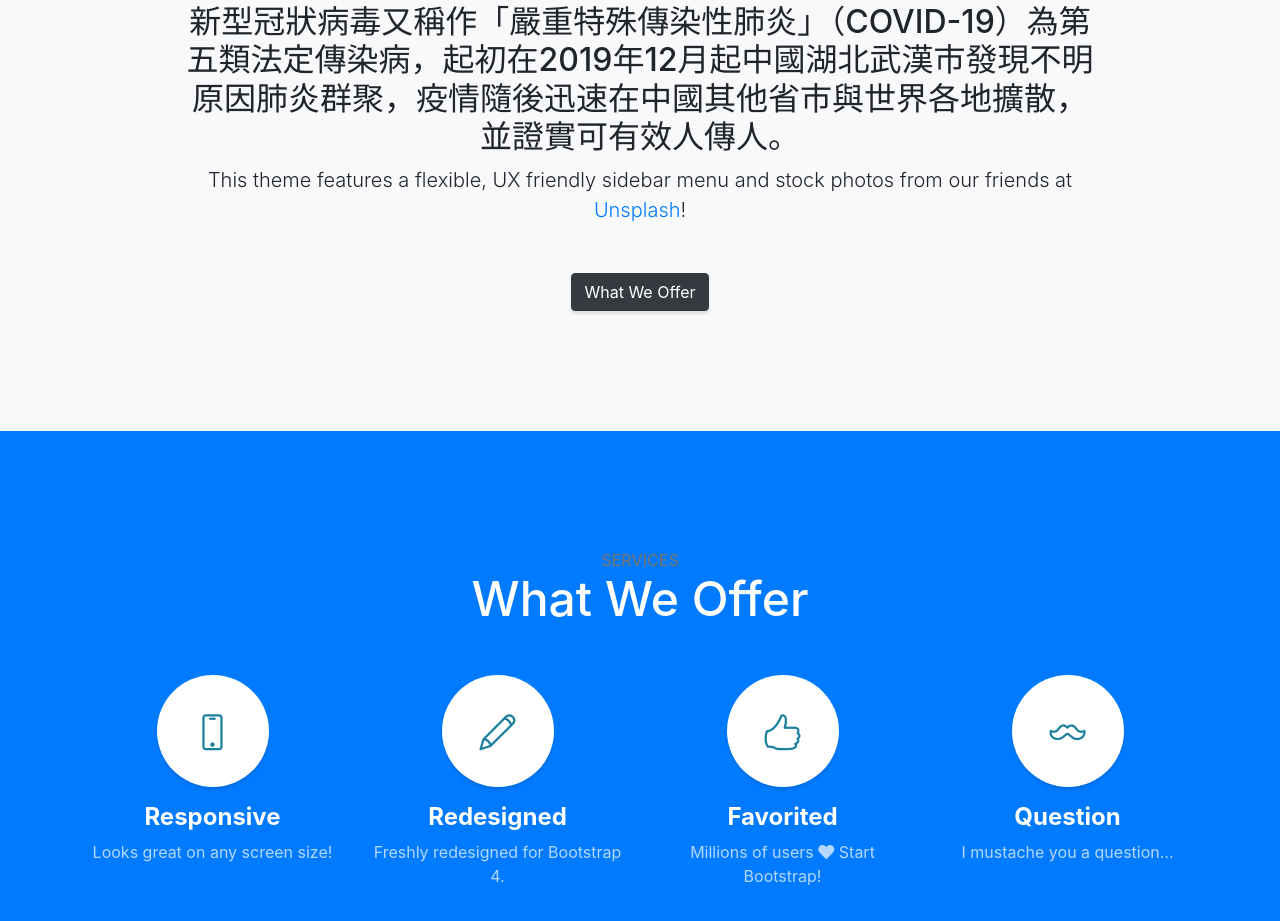
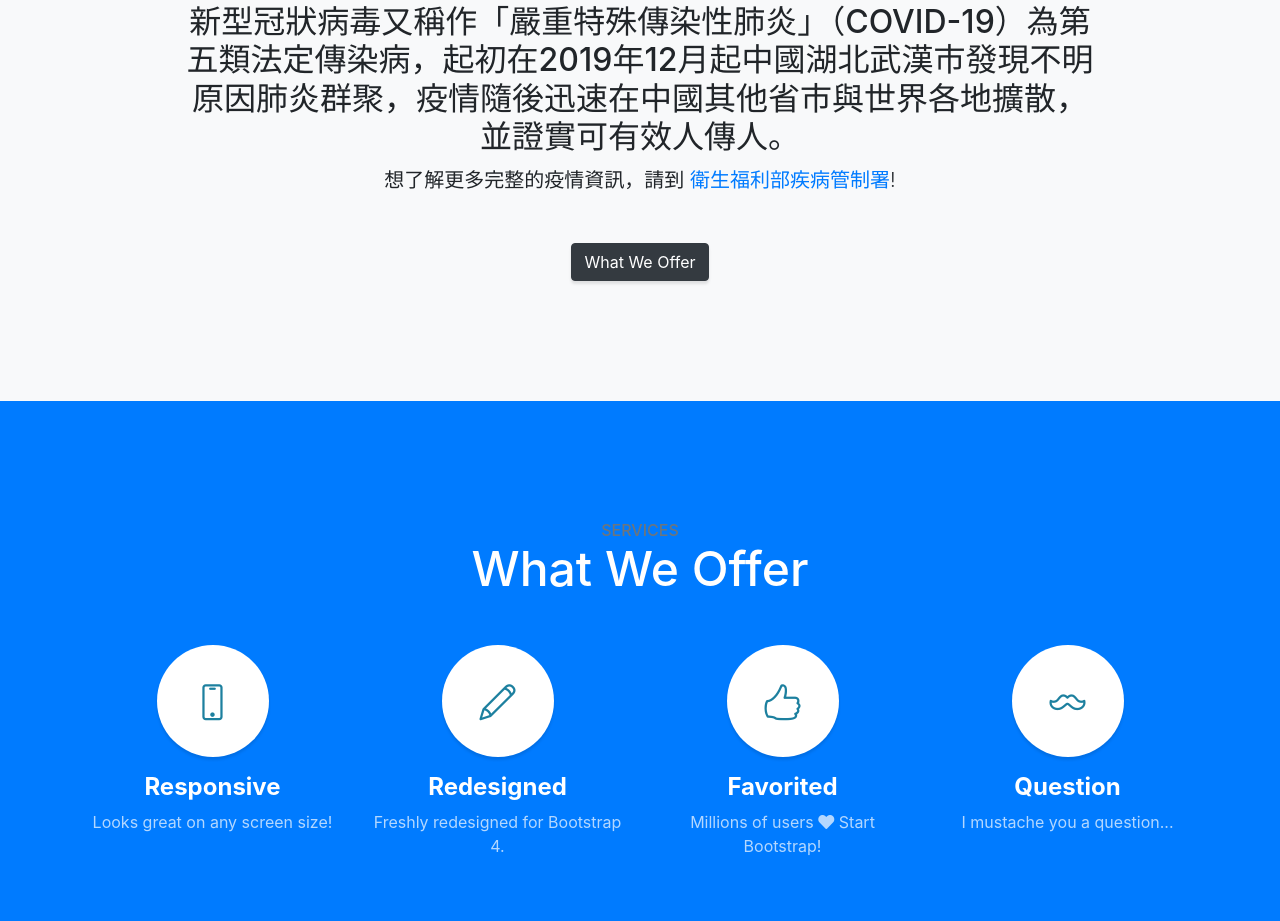
Before and after one commit to Connie1002/covid-19, a website with bundled scripts: page index.html in a window 1280 px wide. Shown: the part 917-1838 px from the top of the page. Built offline with nearby package versions, Linux system fonts and the light colour scheme.

Commit message:
Update index.html

```diff
--- a/index.html
+++ b/index.html
@@ -70,8 +70,8 @@
       <div class="row">
         <div class="col-lg-10 mx-auto">
           <h2>新型冠狀病毒又稱作「嚴重特殊傳染性肺炎」（COVID-19）為第五類法定傳染病，起初在2019年12月起中國湖北武漢市發現不明原因肺炎群聚，疫情隨後迅速在中國其他省市與世界各地擴散，並證實可有效人傳人。</h2>
-          <p class="lead mb-5">This theme features a flexible, UX friendly sidebar menu and stock photos from our friends at
-            <a href="https://unsplash.com/">Unsplash</a>!</p>
+          <p class="lead mb-5">想了解更多完整的疫情資訊，請到
+            <a href="https://www.cdc.gov.tw">衛生福利部疾病管制署</a>!</p>
           <a class="btn btn-dark btn-xl js-scroll-trigger" href="#services">What We Offer</a>
         </div>
       </div>
```
